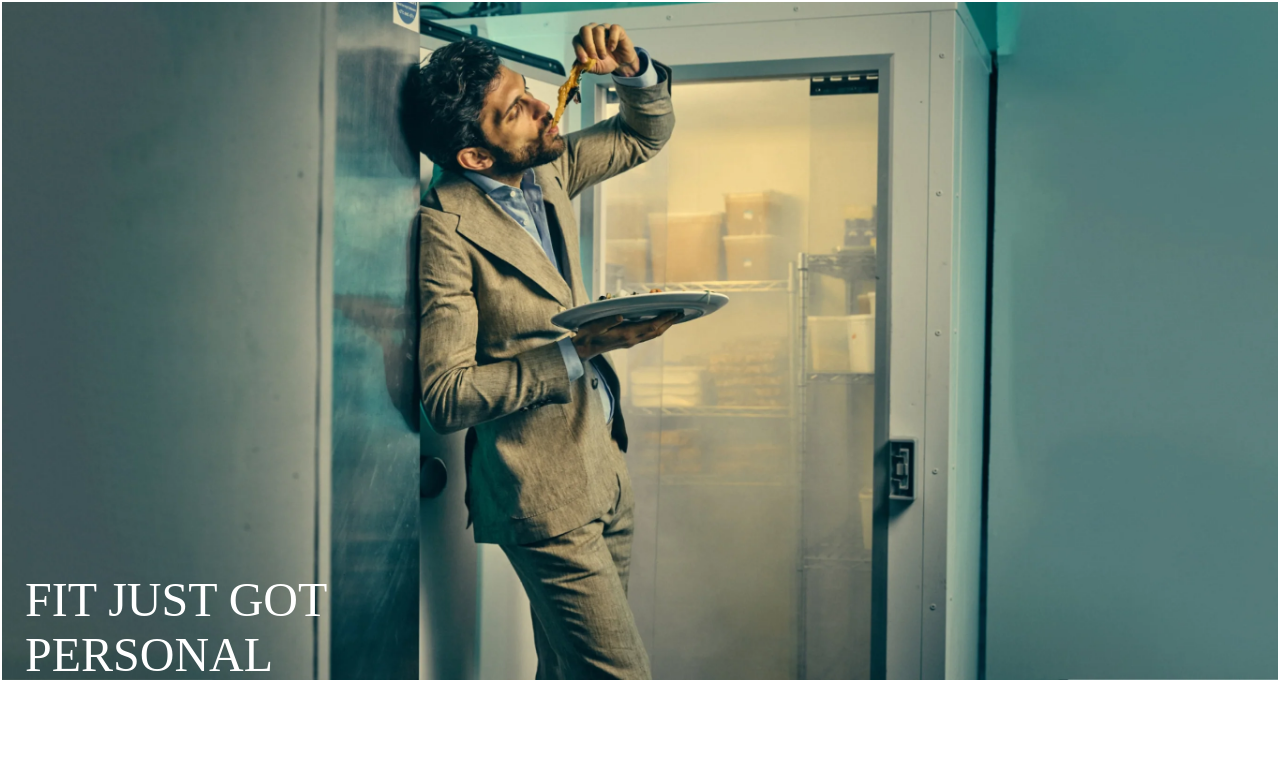
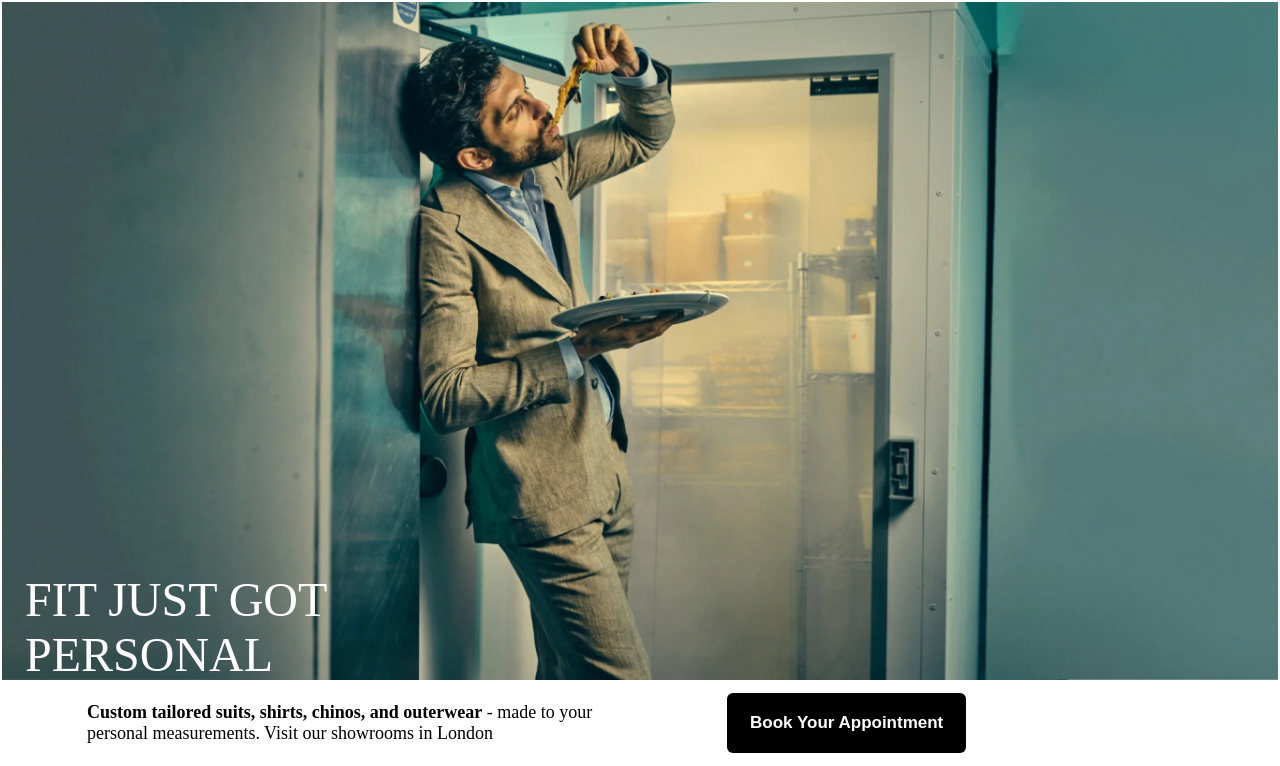
Before and after one commit to Souradeep321/EditSuit, a plain HTML site: page index.html in a window 1280 px wide. Shown: the part 60-826 px from the top of the page. Before the commit the page ends 800 px from the top, so only its background shows below. Drawn offline with Linux system fonts and the light colour scheme.

Commit message:
Book your appointment section done

```diff
--- a/index.html
+++ b/index.html
@@ -37,7 +37,13 @@
         </div>
      </div>
 
-        <!-- hero after section -->
+        <!-- Book your appointment section -->
+         <div class="appoint-container">
+           <p> <strong>Custom tailored suits, shirts, chinos, and outerwear</strong> - made to your personal measurements. Visit our showrooms in London</p>
+           <div >
+            <button>Book Your Appointment</button>
+           </div>
+         </div>
 
 
 
--- a/style.css
+++ b/style.css
@@ -66,3 +66,39 @@ body{
     padding-left: 23px;
     font-size: 48px;
 }
+
+/* Book your appointment section */
+.appoint-container{
+    display: flex;
+    height: 86px;
+    align-items: center;
+}
+
+.appoint-container p{
+    width: 50%;
+    /* border: 2px solid; */
+    font-size: 18px;
+    padding: 0 87px;
+}
+
+.appoint-container div{
+    width: 50%;
+    /* border: 2px solid red; */
+    display: flex;
+    align-items: center;
+}
+
+.appoint-container div button{
+    padding:20px  23px;
+    border-radius: 6px;
+    font-size: 17px;
+    font-weight: bold;
+    background-color: black;
+    color: white;
+    border: 0;
+    transition: all .3s;
+}
+
+.appoint-container div button:hover{
+    background-color: rgb(21, 21, 21);
+}
```
